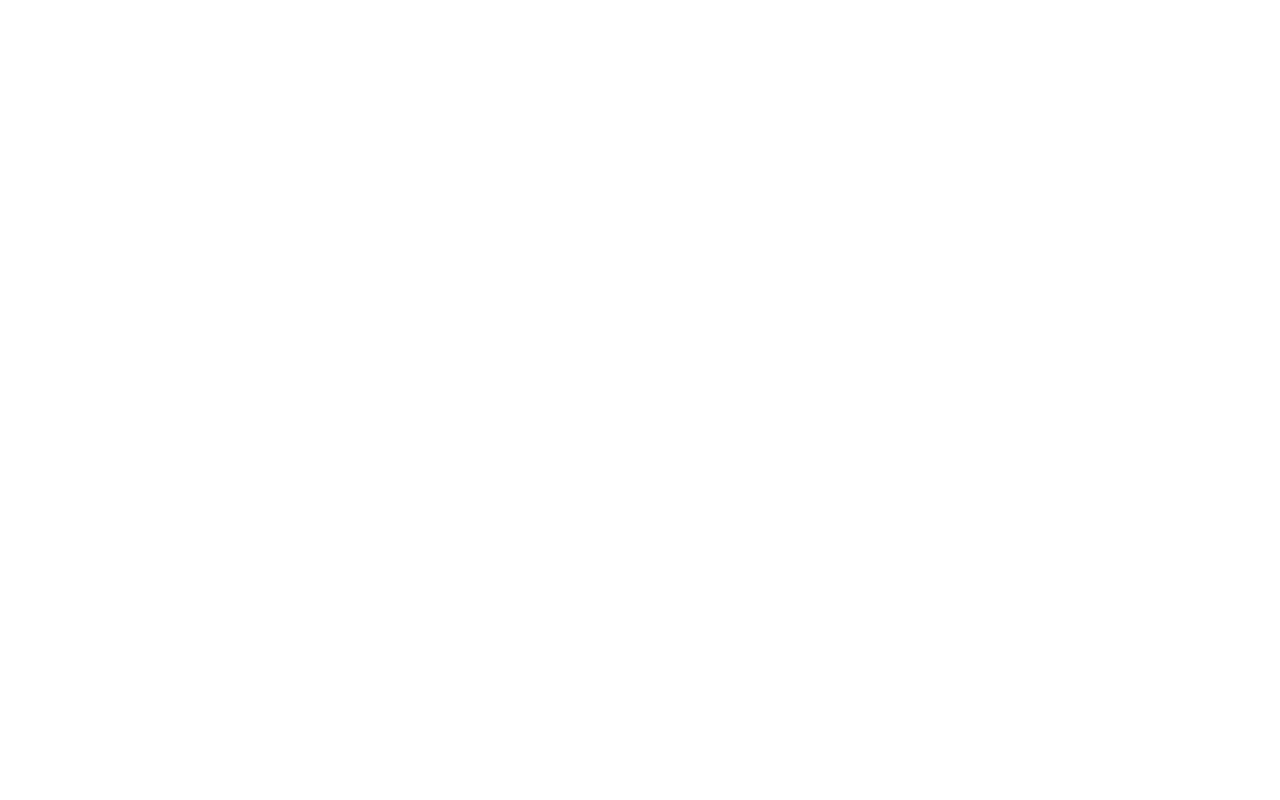
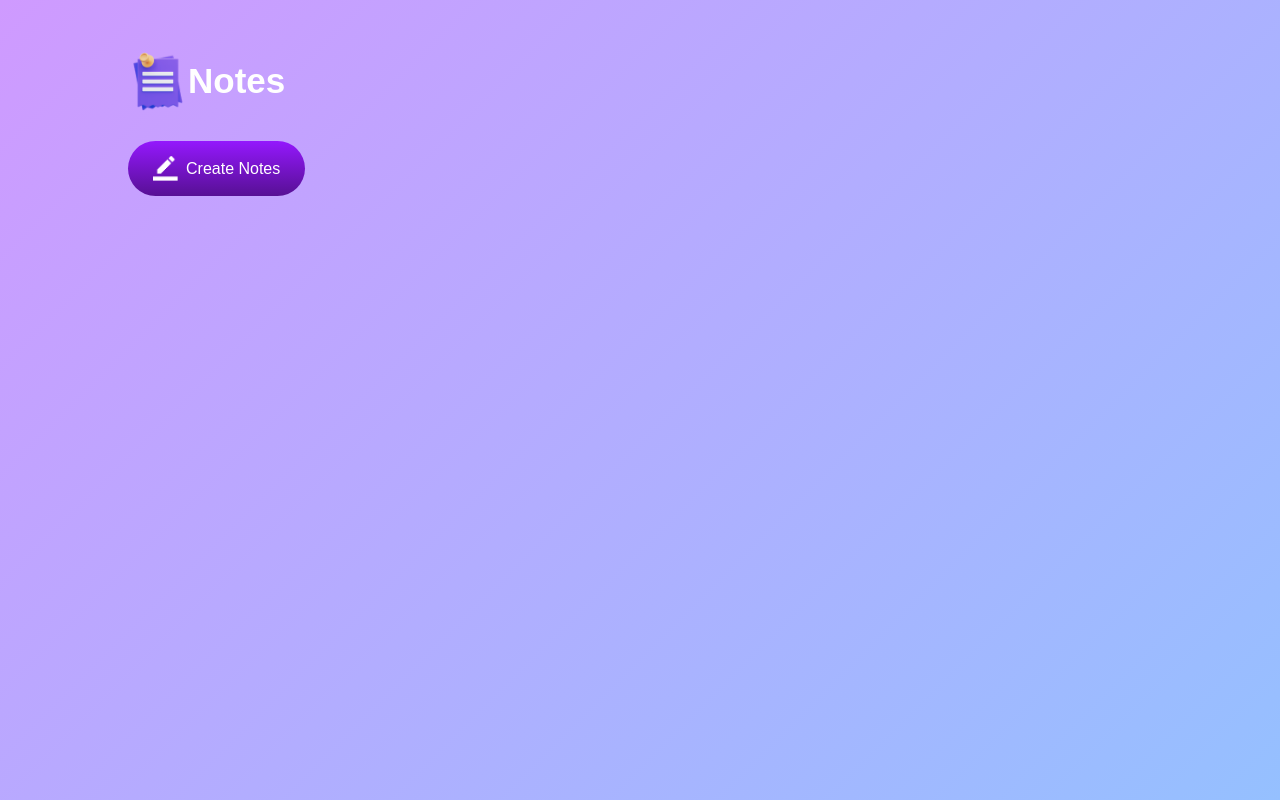
Before and after one commit to Bikrom2001/Notes-App, a plain HTML site: page index.html in a window 1280 px wide. Drawn offline with Linux system fonts and the light colour scheme.

Commit message:
add icons and add css

```diff
--- a/index.html
+++ b/index.html
@@ -1,12 +1,26 @@
 <!DOCTYPE html>
 <html lang="en">
-<head>
-    <meta charset="UTF-8">
-    <meta name="viewport" content="width=device-width, initial-scale=1.0">
-    <title>Online Notes App In JavaScript </title>
-    <link rel="stylesheet" href="style.css">
-</head>
-<body>
-
-</body>
+  <head>
+    <meta charset="UTF-8" />
+    <meta name="viewport" content="width=device-width, initial-scale=1.0" />
+    <title>Online Notes App In JavaScript</title>
+    <link rel="stylesheet" href="style.css" />
+  </head>
+  <body>
+    <div class="container">
+      <h1>
+        <img src="images/notes.png" loading="lazy" alt="notes-icons" /> Notes
+      </h1>
+      <button>
+        <img src="images/edit.png" loading="lazy" alt="edit-icons" /> Create
+        Notes
+      </button>
+      <div class="notes-container">
+        <!-- <p contenteditable="true" class="input-box">
+          <img src="images/delete.png" loading="lazy" alt="delete-icons" />
+        </p> -->
+      </div>
+    </div>
+    <script src="script.js"></script>
+  </body>
 </html>
--- a/style.css
+++ b/style.css
@@ -1,6 +1,59 @@
-*{
-    margin: 0;
-    padding: 0;
-    box-sizing: border-box;
-    font-family: 'Poppins', sans-serif;
+* {
+  margin: 0;
+  padding: 0;
+  box-sizing: border-box;
+  font-family: "Poppins", sans-serif;
 }
+.container {
+  width: 100%;
+  min-height: 100vh;
+  background: linear-gradient(135deg, #cf9aff, #95c0ff);
+  color: #fff;
+  padding-top: 4%;
+  padding-left: 10%;
+}
+.container h1 {
+  display: flex;
+  align-items: center;
+  font-size: 35px;
+  font-weight: 600;
+}
+.container h1 img {
+  width: 60px;
+}
+.container button img {
+  width: 25px;
+  margin-right: 8px;
+}
+.container button {
+  display: flex;
+  align-items: center;
+  background: linear-gradient(#9418fd, #571094);
+  color: #fff;
+  font-size: 16px;
+  outline: 0;
+  border: 0;
+  border-radius: 40px;
+  padding: 15px 25px;
+  margin: 30px 0 20px;
+  cursor: pointer;
+}
+.input-box {
+  position: relative;
+  width: 100%;
+  max-width: 500px;
+  min-height: 150px;
+  background-color: #fff;
+  color: #333;
+  padding: 20px;
+  margin: 20px 0;
+  outline: none;
+  border-radius: 5px;
+}
+.input-box img {
+  width: 25px;
+  position: absolute;
+  bottom: 15px;
+  right: 15px;
+  cursor: pointer;
+}
```
Also changed, not shown: script.js (added).
